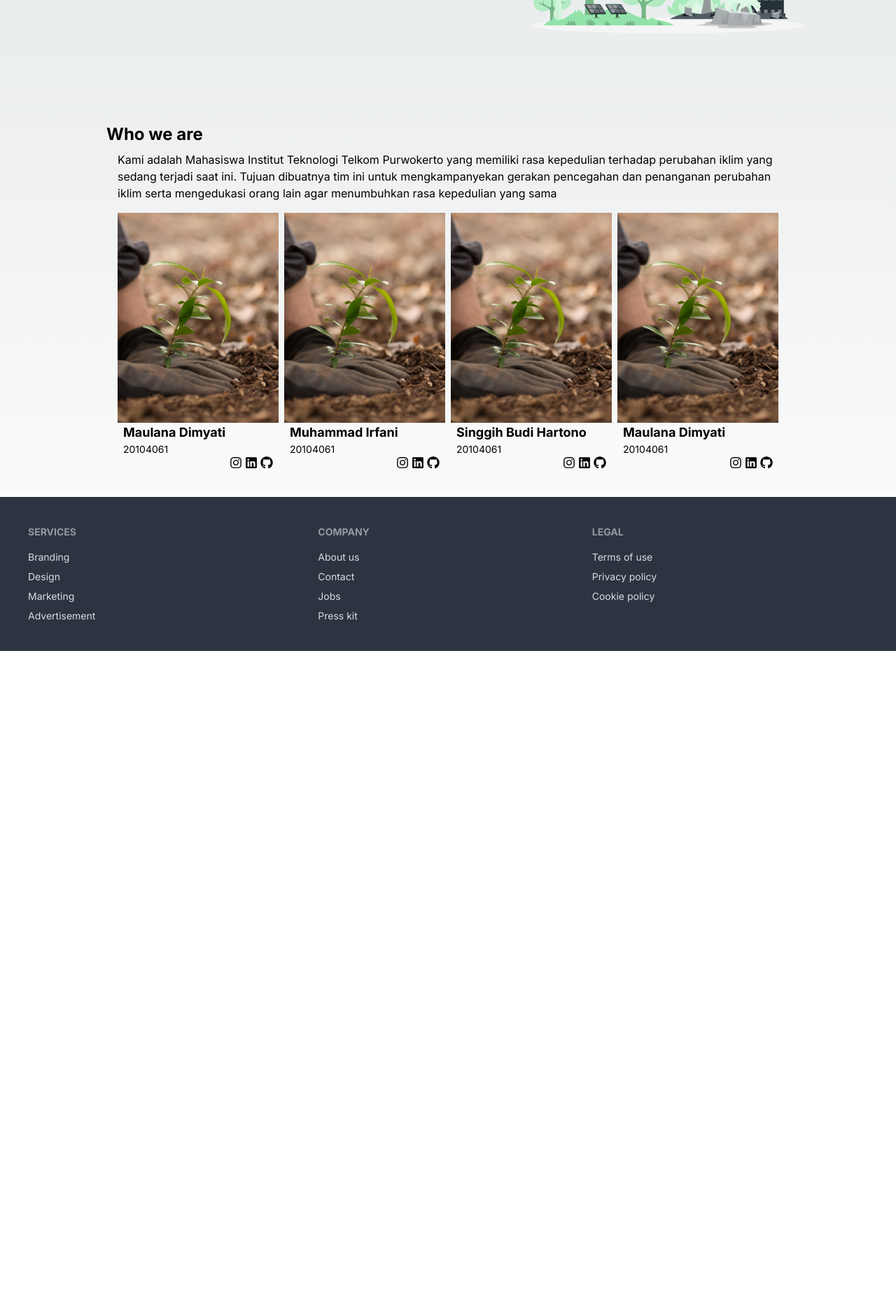
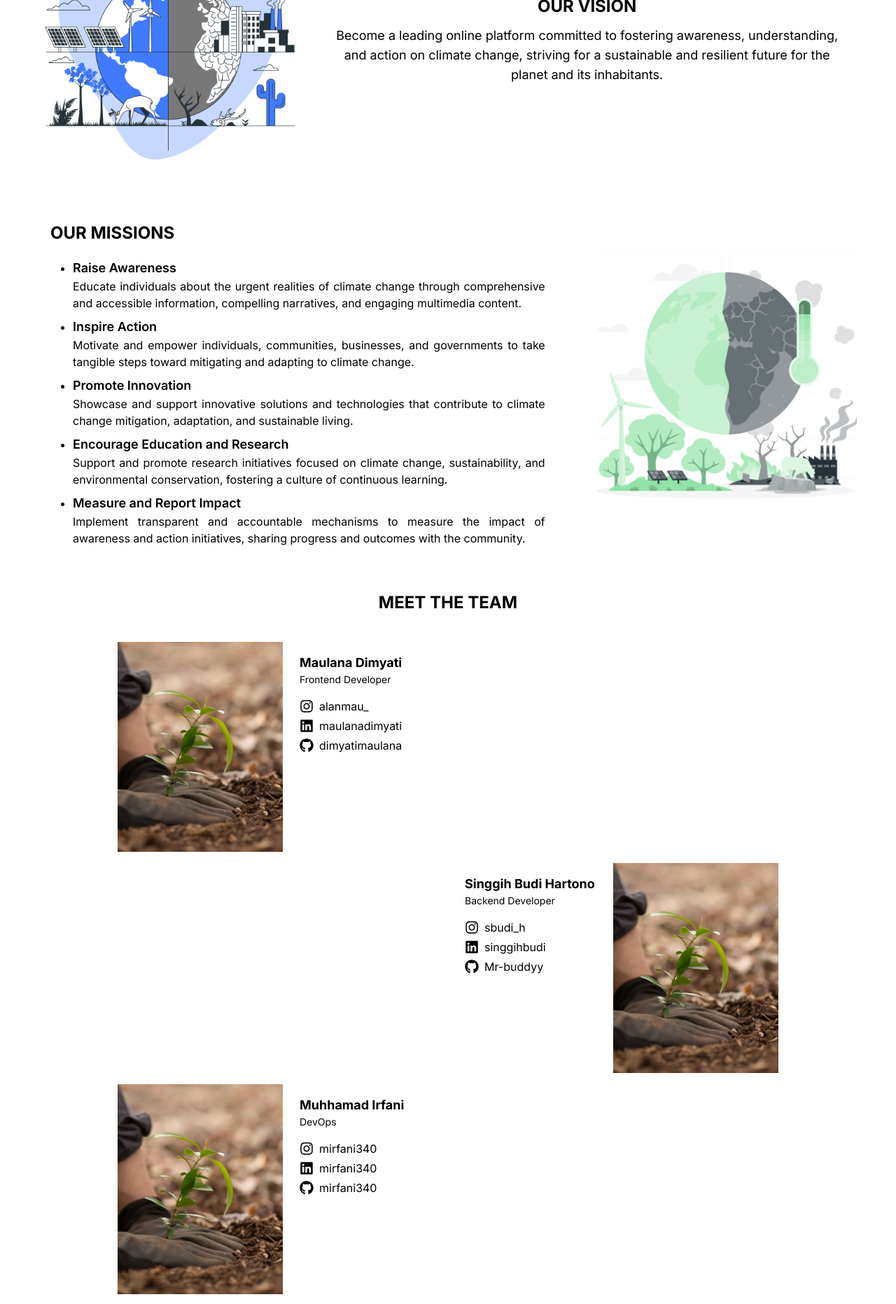
Before and after one commit to mirfani340/climate-aware.id, a Next.js app in the folder frontend-nextjs/: page /about in a window 1280 px wide. Shown: the part 880-2743 px from the top of the page at 70% size. Before the commit the page ends 1810 px from the top, so only its background shows below. Built offline with nearby package versions, Linux system fonts and the light colour scheme.

Commit message:
fix: change bg to white fix: about us page follow the wireframe feat: add news page

```diff
--- a/frontend-nextjs/app/about/page.jsx
+++ b/frontend-nextjs/app/about/page.jsx
@@ -3,7 +3,8 @@ import MainLayout from "@/layouts/MainLayout";
 
 import Image from "next/image";
 import solutions from "../../public/images/solutions.jpg";
-import climateChange from "../../public/images/climate-change.png";
+import vision from "../../public/images/vision.png";
+import missions from "../../public/images/climate-change.png";
 
 import { FaInstagram } from "react-icons/fa";
 import { FaLinkedin } from "react-icons/fa";
@@ -23,142 +24,256 @@ const page = () => {
           className="h-420px w-full object-cover"
         />
         <div
-          className="absolute text-center w-full h-full flex flex-col justify-end p-5"
+          className="absolute text-center w-full h-full flex flex-col md:flex-row justify-end md:justify-start md:items-center p-6 md:p-16"
           id="textOverlay"
         >
-          <h2 className="font-bold text-4xl py-1">About Us</h2>
+          <h2 className="font-bold text-4xl py-1 md:text-5xl">About Us</h2>
         </div>
       </section>
-      <section id="section-2">
-        <div className="grid p-6 gap-5 md:grid-cols-2">
-          <div>
-            <div className="flex flex-col justify-center md:p-8 md:pb-0">
-              <p className="text-lg py-3 md:text-2xl font-bold flex items-center">
-                OUR MISSION
-              </p>
-              <p className="text-base md:text-lg">
-                Climate change is the greatest threat to humanity, perhaps ever.
-                Global temperatures are rising at an unprecedented rate, causing
-                drought and forest fires and impacting human health.
+      <section id="section-2" className="bg-white">
+        <div className="p-6 flex flex-col justify-center items-center">
+          <h2 className="font-bold text-2xl">WHO WE ARE</h2>
+          <p className="p-6 pt-3 text-center md:max-w-screen-md">
+            Kami adalah Mahasiswa Institut Teknologi Telkom Purwokerto yang
+            memiliki rasa kepedulian terhadap perubahan iklim yang sedang
+            terjadi saat ini. Tujuan dibuatnya tim ini untuk mengkampanyekan
+            gerakan pencegahan dan penanganan perubahan iklim serta mengedukasi
+            orang lain agar menumbuhkan rasa kepedulian yang sama
           </p>
         </div>
-            <div className="flex flex-col justify-center md:p-8 md:pt-0">
+      </section>
+      <section id="section-3" className="bg-white">
+        <div className="grid p-6 gap-5">
+          <div className="grid grid-flow-col md:grid-cols-3 justify-center gap-6 md:p-8 md:pb-4">
+            <Image
+              src={vision}
+              alt="vision"
+              className="hidden md:block h-300px md:h-full w-full object-cover"
+            />
+            <div className="col-span-2 md:flex md:flex-col md:items-center md:justify-center md:px-4">
               <p className="text-lg py-3 md:text-2xl font-bold flex items-center">
                 OUR VISION
               </p>
-              <p className="text-base md:text-lg">
-                The environment is where we all meet; where we all have a mutual
-                interest it is the one thing all of us share.
+              <p className="text-base md:text-lg md:text-center">
+                Become a leading online platform committed to fostering
+                awareness, understanding, and action on climate change, striving
+                for a sustainable and resilient future for the planet and its
+                inhabitants.
               </p>
+              <p></p>
             </div>
           </div>
-          <div className="flex justify-center">
+          <div className="grid grid-flow-col md:grid-cols-3 md:justify-center gap-6 md:p-8 md:pb-4">
+            <div className="col-span-2 md:px-4">
+              <p className="text-lg py-3 md:text-2xl font-bold flex items-center">
+                OUR MISSIONS
+              </p>
+              <ul className="md:pt-2 px-8 flex flex-col gap-2">
+                <li className="list-disc">
+                  <p className="text-lg font-semibold">Raise Awareness</p>
+                  <p className="text-justify">
+                    Educate individuals about the urgent realities of climate
+                    change through comprehensive and accessible information,
+                    compelling narratives, and engaging multimedia content.
+                  </p>
+                </li>
+                <li className="list-disc">
+                  <p className="text-lg font-semibold">Inspire Action</p>
+                  <p className="text-justify">
+                    Motivate and empower individuals, communities, businesses,
+                    and governments to take tangible steps toward mitigating and
+                    adapting to climate change.
+                  </p>
+                </li>
+                <li className="list-disc">
+                  <p className="text-lg font-semibold">Promote Innovation</p>
+                  <p className="text-justify">
+                    Showcase and support innovative solutions and technologies
+                    that contribute to climate change mitigation, adaptation,
+                    and sustainable living.
+                  </p>
+                </li>
+                <li className="list-disc">
+                  <p className="text-lg font-semibold">
+                    Encourage Education and Research
+                  </p>
+                  <p className="text-justify">
+                    Support and promote research initiatives focused on climate
+                    change, sustainability, and environmental conservation,
+                    fostering a culture of continuous learning.
+                  </p>
+                </li>
+                <li className="list-disc">
+                  <p className="text-lg font-semibold">
+                    Measure and Report Impact
+                  </p>
+                  <p className="text-justify">
+                    Implement transparent and accountable mechanisms to measure
+                    the impact of awareness and action initiatives, sharing
+                    progress and outcomes with the community.
+                  </p>
+                </li>
+              </ul>
+              <p></p>
+            </div>
             <Image
-              src={climateChange}
-              alt="about1"
-              className="object-cover"
-              style={{ width: "500px" }}
+              src={missions}
+              alt="missions"
+              className="hidden md:block h-300px md:h-full w-full object-cover"
             />
           </div>
         </div>
       </section>
-      <section className="max-w-screen-lg m-auto p-6 text-base">
-        <h2 className="font-bold text-2xl py-2">Who we are</h2>
-        <p className="px-4">
-          Kami adalah Mahasiswa Institut Teknologi Telkom Purwokerto yang
-          memiliki rasa kepedulian terhadap perubahan iklim yang sedang terjadi
-          saat ini. Tujuan dibuatnya tim ini untuk mengkampanyekan gerakan
-          pencegahan dan penanganan perubahan iklim serta mengedukasi orang lain
-          agar menumbuhkan rasa kepedulian yang sama
-        </p>
-        <div className="grid grid-cols-2 md:grid-cols-4 p-4 gap-2">
-          <div>
+      <section id="section-4" className="max-w-screen-lg m-auto p-6 text-base">
+        <h2 className="font-bold text-2xl pb-6 text-center">MEET THE TEAM</h2>
+        <div className="grid p-4 gap-4">
+          <div className="grid grid-cols-2 md:grid-cols-4">
             <Image
               src={solutions}
               alt="Alan"
               style={{ height: "300px", objectFit: "cover" }}
             />
+            <div className="flex flex-col p-4 gap-4">
               <div className="px-2">
                 <p className="font-bold text-lg">Maulana Dimyati</p>
-              <p className="text-sm">20104061</p>
+                <p className="text-sm">Frontend Developer</p>
               </div>
-            <div className="flex gap-1 justify-end px-2 text-lg">
-              <a href="">
-                <FaInstagram />
+              <div className="flex md:flex-col gap-1 px-2">
+                <a
+                  href="https://www.instagram.com/alanmau_"
+                  className="flex items-center gap-2"
+                >
+                  <FaInstagram className="text-xl" />
+                  <p className="hidden md:block">alanmau_</p>
                 </a>
-              <a href="">
-                <FaLinkedin />
+                <a
+                  href="https://www.linkedin.com/in/maulanadimyati"
+                  className="flex items-center gap-2"
+                >
+                  <FaLinkedin className="text-xl" />
+                  <p className="hidden md:block">maulanadimyati</p>
                 </a>
-              <a href="">
-                <FaGithub />
+                <a
+                  href="https://github.com/dimyatimaulana"
+                  className="flex items-center gap-2"
+                >
+                  <FaGithub className="text-xl" />
+                  <p className="hidden md:block">dimyatimaulana</p>
                 </a>
               </div>
             </div>
-          <div>
+          </div>
+          <div className="grid grid-cols-2 md:grid-cols-4">
+            <div></div>
+            <div></div>
+            <div className="flex flex-col p-4 gap-4">
+              <div className="px-2">
+                <p className="font-bold text-lg">Singgih Budi Hartono</p>
+                <p className="text-sm">Backend Developer</p>
+              </div>
+              <div className="flex md:flex-col gap-1 px-2">
+                <a
+                  href="https://www.instagram.com/sbudi_h/"
+                  className="flex items-center gap-2"
+                >
+                  <FaInstagram className="text-xl" />
+                  <p className="hidden md:block">sbudi_h</p>
+                </a>
+                <a
+                  href="https://www.linkedin.com/in/singgih-budi-hartono-675413222"
+                  className="flex items-center gap-2"
+                >
+                  <FaLinkedin className="text-xl" />
+                  <p className="hidden md:block">singgihbudi</p>
+                </a>
+                <a
+                  href="https://github.com/Mr-buddyy"
+                  className="flex items-center gap-2"
+                >
+                  <FaGithub className="text-xl" />
+                  <p className="hidden md:block">Mr-buddyy</p>
+                </a>
+              </div>
+            </div>
+            <Image
+              src={solutions}
+              alt="Singgih"
+              style={{ height: "300px", objectFit: "cover" }}
+            />
+          </div>
+          <div className="grid grid-cols-2 md:grid-cols-4">
+            <Image
+              src={solutions}
+              alt="Irfan"
+              style={{ height: "300px", objectFit: "cover" }}
+            />
+            <div className="flex flex-col p-4 gap-4">
+              <div className="px-2">
+                <p className="font-bold text-lg">Muhhamad Irfani</p>
+                <p className="text-sm">DevOps</p>
+              </div>
+              <div className="flex md:flex-col gap-1 px-2">
+                <a
+                  href="https://www.instagram.com/mirfani340"
+                  className="flex items-center gap-2"
+                >
+                  <FaInstagram className="text-xl" />
+                  <p className="hidden md:block">mirfani340</p>
+                </a>
+                <a
+                  href="https://www.linkedin.com/in/mirfani340"
+                  className="flex items-center gap-2"
+                >
+                  <FaLinkedin className="text-xl" />
+                  <p className="hidden md:block">mirfani340</p>
+                </a>
+                <a
+                  href="https://github.com/mirfani340"
+                  className="flex items-center gap-2"
+                >
+                  <FaGithub className="text-xl" />
+                  <p className="hidden md:block">mirfani340</p>
+                </a>
+              </div>
+            </div>
+          </div>
+          <div className="grid grid-cols-2 md:grid-cols-4">
+            <div></div>
+            <div></div>
+            <div className="flex flex-col p-4 gap-4">
+              <div className="px-2">
+                <p className="font-bold text-lg">Muhammad Fajar Nasrullah</p>
+                <p className="text-sm">UI/UX Designer</p>
+              </div>
+              <div className="flex md:flex-col gap-1 px-2">
+                <a
+                  href="https://www.instagram.com/jeraa__"
+                  className="flex items-center gap-2"
+                >
+                  <FaInstagram className="text-xl" />
+                  <p className="hidden md:block">jeraa__</p>
+                </a>
+                <a
+                  href="https://www.linkedin.com/in/fajarnasrullah"
+                  className="flex items-center gap-2"
+                >
+                  <FaLinkedin className="text-xl" />
+                  <p className="hidden md:block">fajarnasrullah</p>
+                </a>
+                <a
+                  href="https://github.com/fajarnasrullah"
+                  className="flex items-center gap-2"
+                >
+                  <FaGithub className="text-xl" />
+                  <p className="hidden md:block">fajarnasrullah</p>
+                </a>
+              </div>
+            </div>
             <Image
               src={solutions}
               alt="Alan"
               style={{ height: "300px", objectFit: "cover" }}
             />
-            <div className="px-2">
-              <p className="font-bold text-lg">Muhammad Irfani</p>
-              <p className="text-sm">20104061</p>
-            </div>
-            <div className="flex gap-1 justify-end px-2 text-lg">
-              <a href="">
-                <FaInstagram />
-              </a>
-              <a href="">
-                <FaLinkedin />
-              </a>
-              <a href="">
-                <FaGithub />
-              </a>
-            </div>
-          </div>
-          <div>
-            <Image
-              src={solutions}
-              alt="Alan"
-              style={{ height: "300px", objectFit: "cover" }}
-            />
-            <div className="px-2">
-              <p className="font-bold text-lg">Singgih Budi Hartono</p>
-              <p className="text-sm">20104061</p>
-            </div>
-            <div className="flex gap-1 justify-end px-2 text-lg">
-              <a href="">
-                <FaInstagram />
-              </a>
-              <a href="">
-                <FaLinkedin />
-              </a>
-              <a href="">
-                <FaGithub />
-              </a>
-            </div>
-          </div>
-          <div>
-            <Image
-              src={solutions}
-              alt="Alan"
-              style={{ height: "300px", objectFit: "cover" }}
-            />
-            <div className="px-2">
-              <p className="font-bold text-lg">Maulana Dimyati</p>
-              <p className="text-sm">20104061</p>
-            </div>
-            <div className="flex gap-1 justify-end px-2 text-lg">
-              <a href="">
-                <FaInstagram />
-              </a>
-              <a href="">
-                <FaLinkedin />
-              </a>
-              <a href="">
-                <FaGithub />
-              </a>
-            </div>
           </div>
         </div>
       </section>
--- /dev/null
+++ b/frontend-nextjs/app/news/page.jsx
@@ -0,0 +1,60 @@
+import React from "react";
+import MainLayout from "@/layouts/MainLayout";
+import NewsCardsList from "@/components/NewsCardList";
+
+import Image from "next/image";
+import newsHero from "../../public/images/energi-bersih.webp";
+
+import { FaSearch } from "react-icons/fa";
+
+export const metadata = {
+  title: "News",
+};
+
+const page = () => {
+  return (
+    <MainLayout>
+      <section className="text-white relative" id="section-1">
+        <Image
+          src={newsHero}
+          alt="about"
+          className="h-420px w-full object-cover"
+        />
+        <div
+          className="absolute text-center w-full h-full flex flex-col md:flex-row justify-end md:justify-start md:items-center p-6 md:p-16"
+          id="textOverlay"
+        >
+          <h2 className="font-bold text-4xl py-1 md:text-5xl">News</h2>
+        </div>
+      </section>
+      <section
+        id="section-2"
+        className="bg-white flex items-center justify-center h-300px"
+      >
+        <div className="grid">
+          <div className="join">
+            <div>
+              <input
+                className="input input-bordered join-item"
+                placeholder="Search"
+              />
+            </div>
+            <div className="indicator">
+              <span className="indicator-item badge badge-secondary">new</span>
+              <button className="btn join-item text-xl bg-black text-white">
+                <FaSearch />
+              </button>
+            </div>
+          </div>
+        </div>
+      </section>
+      <section id="section-3" className="bg-white">
+        <div className="grid p-6 gap-5 md:max-w-screen-lg">
+          <NewsCardsList />
+        </div>
+      </section>
+    </MainLayout>
+  );
+};
+
+export default page;
--- a/frontend-nextjs/components/Header.jsx
+++ b/frontend-nextjs/components/Header.jsx
@@ -17,7 +17,7 @@ const Header = () => {
       <ul className="hidden md:flex font-semibold p-4 w-full justify-end gap-3 items-center basis-3/4">
         <a href="/">HOME</a>
         <a href="/about">ABOUT US</a>
-        <a href="/#section3">NEWS</a>
+        <a href="/news">NEWS</a>
         <a href="/#section4">EDUCATIONS</a>
         <a href="https://forum.muhammadirfani.dev">FORUM</a>
       </ul>
--- /dev/null
+++ b/frontend-nextjs/components/NewsCard..jsx
@@ -0,0 +1,34 @@
+import React from "react";
+
+const NewsCard = ({ urlImages, urlNews, title, description, publishedAt }) => {
+  const date = new Date(publishedAt);
+  const formatedDate = `${date.getDate().toString().padStart(2, "0")}-${(
+    date.getMonth() + 1
+  )
+    .toString()
+    .padStart(2, "0")}-${date.getFullYear()} ${date
+    .getHours()
+    .toString()
+    .padStart(2, "0")}:${date.getMinutes().toString().padStart(2, "0")}`;
+  return (
+    <div className="grid md:grid-cols-2 md:p-6 items-center">
+      <img
+        src={urlImages}
+        alt="news"
+        className="w-full rounded-lg"
+        style={{ height: "300px", objectFit: "cover" }}
+      />
+      <div className="flex flex-col p-4 gap-4">
+        <p>{formatedDate}</p>
+        <div className="px-2">
+          <a className="font-bold text-lg" href={urlNews}>
+            {title}
+          </a>
+        </div>
+        <div className="flex md:flex-col gap-1 px-2">{description}</div>
+      </div>
+    </div>
+  );
+};
+
+export default NewsCard;
--- /dev/null
+++ b/frontend-nextjs/components/NewsCardList.jsx
@@ -0,0 +1,42 @@
+"use client";
+import React, { useState, useEffect } from "react";
+import axios from "axios";
+import NewsCard from "./NewsCard.";
+
+const NewsCardsList = () => {
+  const [news, setNews] = useState([]);
+  const dotenv = require("dotenv");
+  dotenv.config();
+  const API_KEY = process.env.NEXT_PUBLIC_API_KEY || "";
+  const API_URL = process.env.NEXT_PUBLIC_BASE_URL || "";
+  const NEWS_API = `${API_URL}${API_KEY}`;
+
+  const getNews = async () => {
+    const response = await axios.get(`${NEWS_API}`);
+    const responseJson = await response.data.articles;
+    setNews(responseJson);
+  };
+
+  useEffect(() => {
+    getNews();
+  }, []);
+
+  return (
+    <>
+      {news.map((news, idx) => {
+        return (
+          <NewsCard
+            key={idx}
+            urlImages={news.image}
+            urlNews={news.url}
+            title={news.title}
+            description={news.description}
+            publishedAt={news.publishedAt}
+          />
+        );
+      })}
+    </>
+  );
+};
+
+export default NewsCardsList;
--- a/frontend-nextjs/layouts/MainLayout.jsx
+++ b/frontend-nextjs/layouts/MainLayout.jsx
@@ -7,7 +7,7 @@ const MainLayout = ({ children }) => {
   return (
     <>
       <Header />
-      <main>{ children }</main>
+      <main className="bg-white">{ children }</main>
       <Footer />
     </>
   );
```
Also changed, not shown: frontend-nextjs/public/images/vision.png (added). Lines whose indentation alone changed are shown as unchanged.
